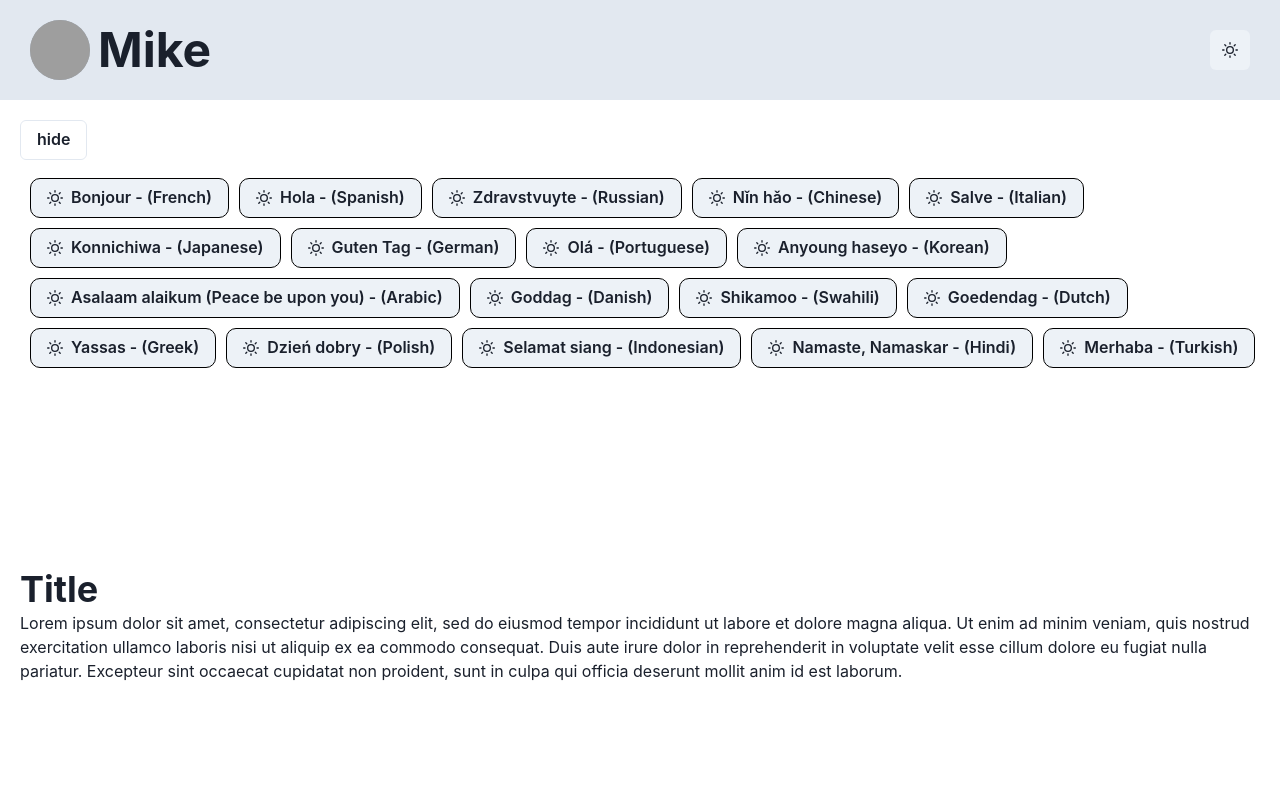
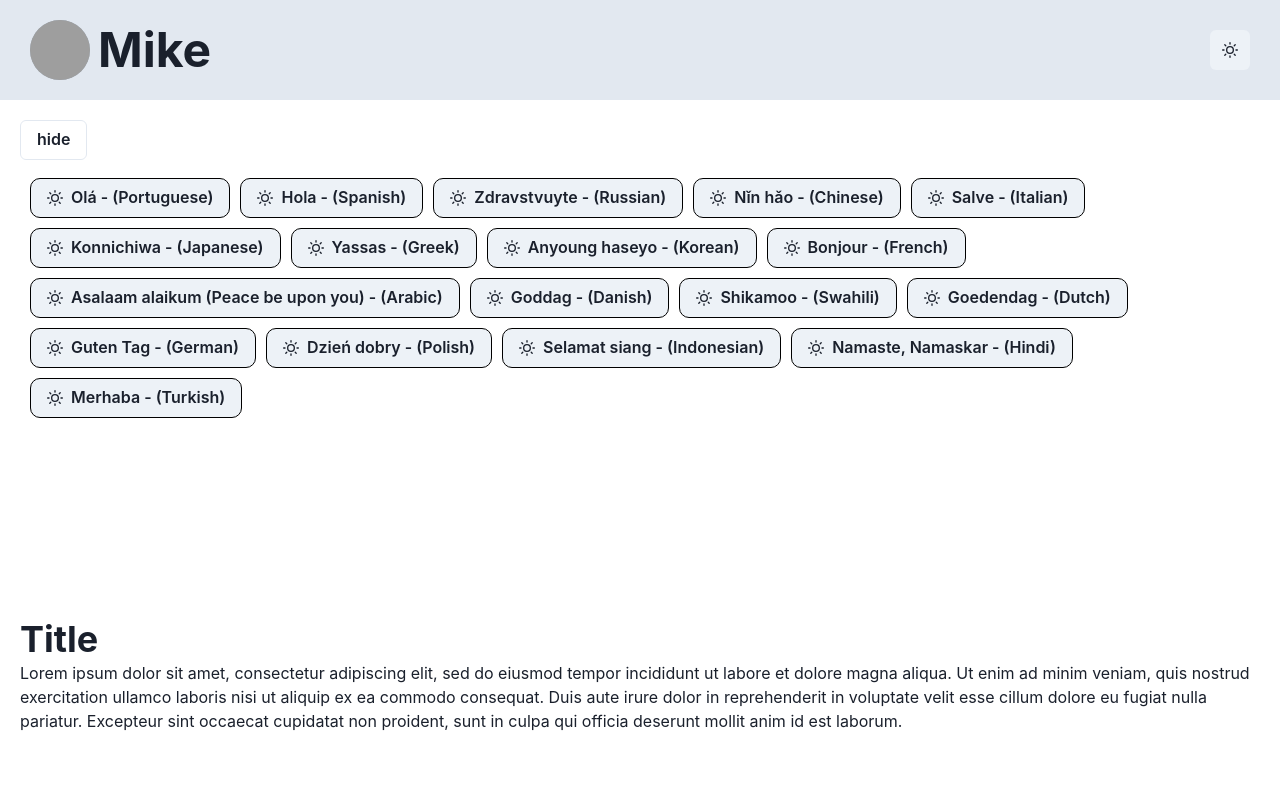
Before and after one commit to mikemajara/animated-badge-framer-motion, a React (Create React App) app: page / in a window 1280 px wide. Shown: the top 800 px of the page. Built offline with nearby package versions, Linux system fonts and the light colour scheme; grey boxes are pictures that could not be loaded.

Commit message:
non-working (although better looking) grid reordering

```diff
--- a/src/home-page.tsx
+++ b/src/home-page.tsx
@@ -1,4 +1,4 @@
-import React from "react";
+import React, { useState } from "react";
 import Layout from "./layout";
 import {
   Stack,
@@ -16,38 +16,56 @@ const AFlex = motion(Flex);
 const AStack = motion(Stack);
 
 const badges = [
-  "Bonjour - (French)",
+  "Olá - (Portuguese)",
   "Hola - (Spanish)",
   "Zdravstvuyte - (Russian)",
   "Nǐn hǎo - (Chinese)",
   "Salve - (Italian)",
   "Konnichiwa - (Japanese)",
-  "Guten Tag - (German)",
-  "Olá - (Portuguese)",
+  "Yassas - (Greek)",
   "Anyoung haseyo - (Korean)",
+  "Bonjour - (French)",
   "Asalaam alaikum (Peace be upon you) - (Arabic)",
   "Goddag - (Danish)",
   "Shikamoo - (Swahili)",
   "Goedendag - (Dutch)",
-  "Yassas - (Greek)",
+  "Guten Tag - (German)",
   "Dzień dobry - (Polish)",
   "Selamat siang - (Indonesian)",
   "Namaste, Namaskar - (Hindi)",
   "Merhaba - (Turkish)"
 ];
 
+// const sortByString = (a: string,b: string) => a.key < b.key ? -1 : a.key > b.key ? 1 : 0;
+
 export const HomePage = (props: any) => {
-  const [shouldCollapseAll, setShouldCollapseAll] = React.useState(false);
+  const [shouldCollapseAll, setShouldCollapseAll] = useState(false);
   const toggleShouldCollapseAll = (e) =>
     setShouldCollapseAll(!shouldCollapseAll);
+  const [isEnd, setIsEnd] = useState(false);
 
-  const [isEnd, setIsEnd] = React.useState(false);
+  const [shouldSortItems, setShouldSortItems] = useState(false)
+  const toggleShouldSortItems = (e) =>
+  setShouldSortItems(!shouldSortItems);
+
+  const itemComponents = badges.map((e, idx) => ({
+      key: e,
+      component: <AnimatedButton
+        layout
+        expanded={!shouldCollapseAll}
+        text={e}
+        style={{ marginTop: 10, marginLeft: 10 }}
+        key={e}
+      />
+    }
+  ))
+
   return (
     <Layout>
       <Stack align="flex-start">
         <Button
           // onClick={() => setIsEnd(!isEnd)}
-          onClick={toggleShouldCollapseAll}
+          onClick={toggleShouldSortItems}
           variant={shouldCollapseAll ? "solid" : "outline"}
         >
           {shouldCollapseAll ? "show" : "hide"}
@@ -61,15 +79,10 @@ export const HomePage = (props: any) => {
               justifyContent: isEnd ? "flex-end" : "flex-start"
             }}
           >
-            {badges.map((e, idx) => (
-              <AnimatedButton
-                layout
-                expanded={!shouldCollapseAll}
-                text={e}
-                style={{ marginTop: 10, marginLeft: 10 }}
-                key={e}
-              />
-            ))}
+            {shouldSortItems
+            ? itemComponents.sort((a,b) => a.key < b.key ? -1 : a.key > b.key ? 1 : 0).map(e => e.component)
+            : itemComponents.map(e => e.component)
+            }
           </AFlex>
         </AnimateSharedLayout>
         {Array(10)
```
